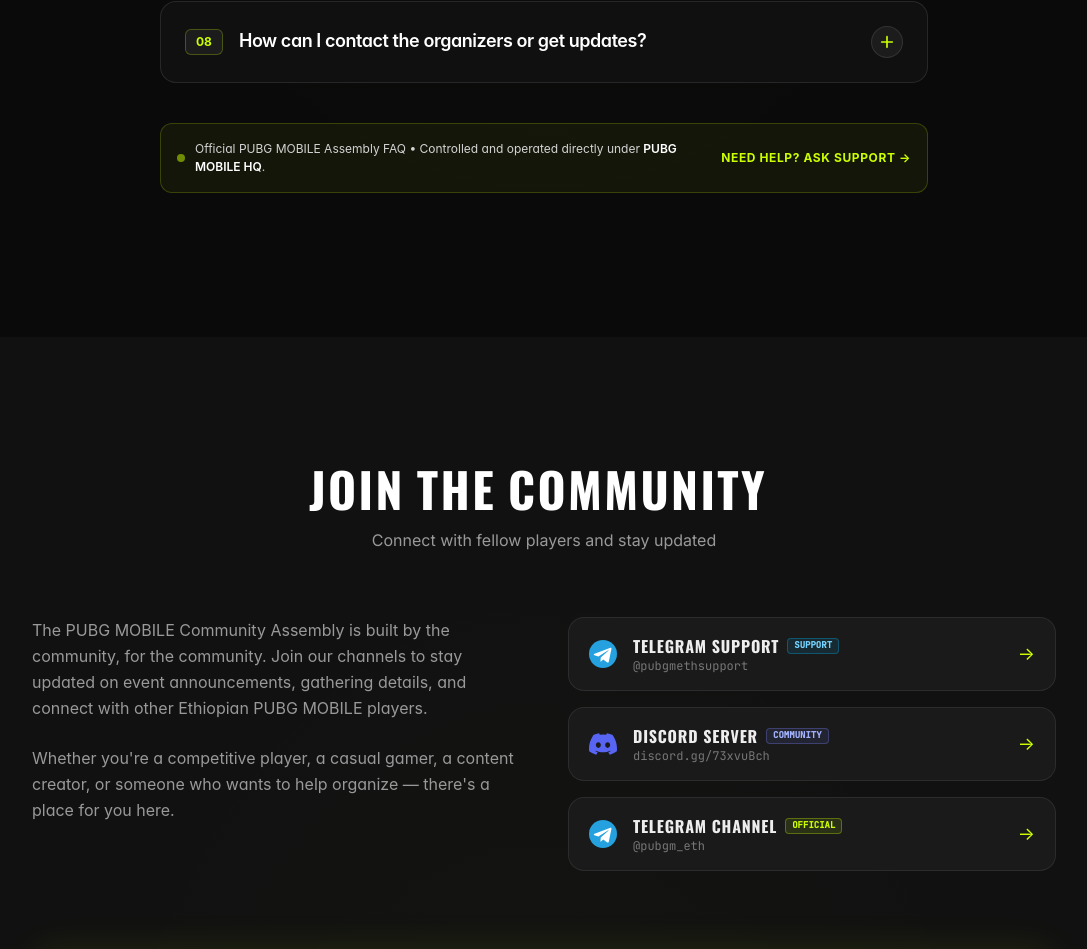
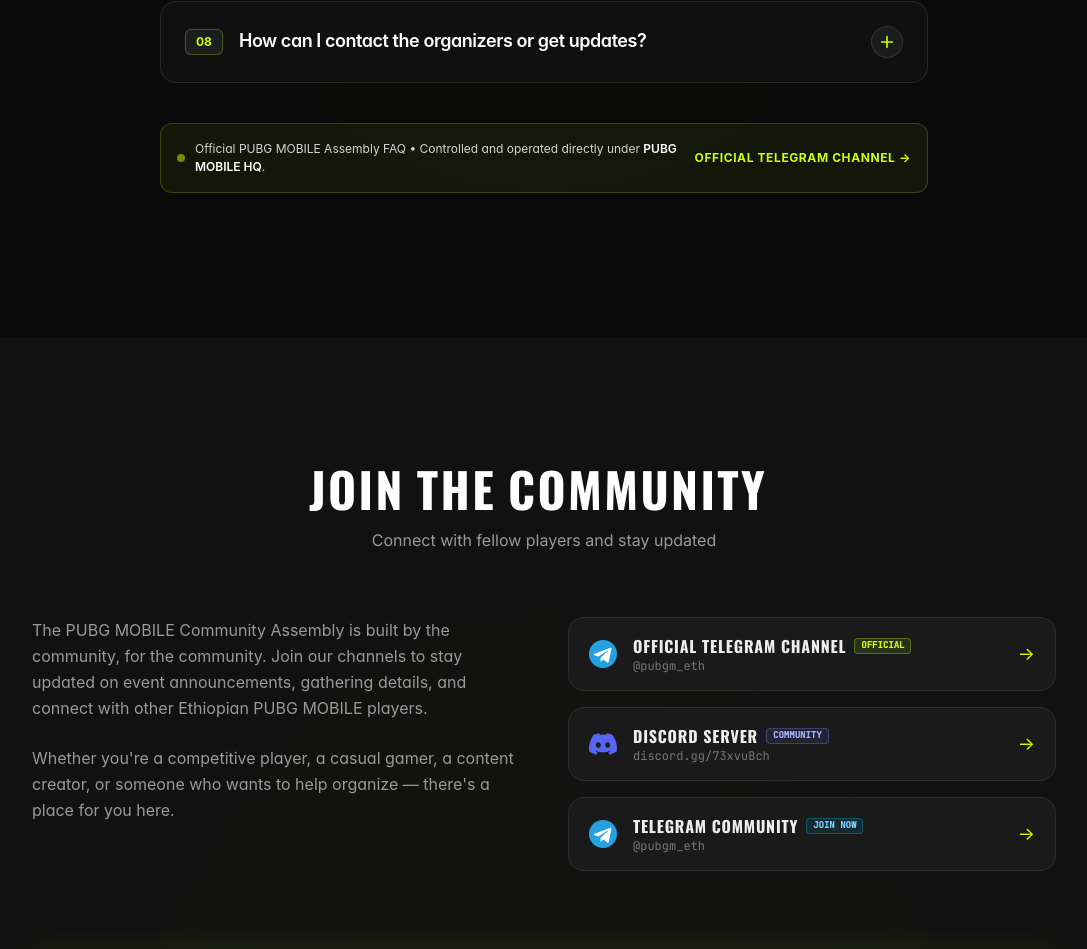
Before and after one commit to alamawed12/pubg-ethiopia, a Next.js app: page / in a window 1280 px wide. Shown: the part 4312-5261 px from the top of the page, without its empty margins (96-1183 px from the left). Built offline with nearby package versions, Linux system fonts and the light colour scheme; no server answers; the database is empty.

Commit message:
fix: update all official Telegram links to https://t.me/pubgm_eth across the entire website

```diff
--- a/src/app/admin/settings/page.tsx
+++ b/src/app/admin/settings/page.tsx
@@ -86,7 +86,7 @@
   const [awashName, setAwashName] = useState('Tsige Dagne');
 
   // Community Socials
-  const [telegramLink, setTelegramLink] = useState('https://t.me/pubgmethiopia');
+  const [telegramLink, setTelegramLink] = useState('https://t.me/pubgm_eth');
   const [discordLink, setDiscordLink] = useState('https://discord.gg/pubgethiopia');
 
   // Sponsors Marquee
@@ -1350,7 +1350,7 @@
                   type="text"
                   value={telegramLink}
                   onChange={(e) => setTelegramLink(e.target.value)}
-                  placeholder="https://t.me/pubgmethiopia"
+                  placeholder="https://t.me/pubgm_eth"
                   className="w-full px-4 py-2.5 rounded-xl border text-sm text-white font-sans outline-none focus:border-[#CCFF00] bg-[#161616] border-white/10"
                 />
               </div>
--- a/src/app/api/admin/settings/route.ts
+++ b/src/app/api/admin/settings/route.ts
@@ -57,7 +57,7 @@
       awashAccount: map.get('awash_account') || '013201378990300',
       awashName: map.get('awash_name') || 'Tsige Dagne',
       // Community links
-      telegramLink: map.get('telegram_link') || 'https://t.me/pubgmethiopia',
+      telegramLink: map.get('telegram_link') || 'https://t.me/pubgm_eth',
       discordLink: map.get('discord_link') || 'https://discord.gg/pubgethiopia',
       // Sponsors Marquee
       sponsorsEnabled: map.has('sponsors_enabled') ? map.get('sponsors_enabled') === 'true' : true,
--- a/src/app/api/settings/route.ts
+++ b/src/app/api/settings/route.ts
@@ -41,7 +41,7 @@
       awashAccount: map.get('awash_account') || '013201378990300',
       awashName: map.get('awash_name') || 'Tsige Dagne',
       // Community Socials
-      telegramLink: map.get('telegram_link') || 'https://t.me/pubgmethiopia',
+      telegramLink: map.get('telegram_link') || 'https://t.me/pubgm_eth',
       discordLink: map.get('discord_link') || 'https://discord.gg/pubgethiopia',
       // Sponsors Marquee
       sponsorsEnabled: map.has('sponsors_enabled') ? map.get('sponsors_enabled') === 'true' : true,
@@ -100,7 +100,7 @@
       telebirrName: 'Tsige Dagne',
       awashAccount: '013201378990300',
       awashName: 'Tsige Dagne',
-      telegramLink: 'https://t.me/pubgmethiopia',
+      telegramLink: 'https://t.me/pubgm_eth',
       discordLink: 'https://discord.gg/pubgethiopia',
       sponsorsEnabled: true,
       sponsorsTitle: 'OFFICIAL SPONSORS & PARTNERS',
--- a/src/components/layout/Footer.tsx
+++ b/src/components/layout/Footer.tsx
@@ -127,14 +127,14 @@
             <ul className="flex flex-col gap-2 font-sans text-xs text-neutral-400 font-medium">
               <li>
                 <a
-                  href="https://t.me/pubgmethsupport"
+                  href="https://t.me/pubgm_eth"
                   target="_blank"
                   rel="noopener noreferrer"
                   onMouseEnter={() => playSound('hover')}
                   onClick={() => playSound('click')}
                   className="hover:text-[#CCFF00] transition-colors duration-200 flex items-center justify-between group py-0.5"
                 >
-                  <span>TELEGRAM SUPPORT</span>
+                  <span>OFFICIAL TELEGRAM</span>
                   <span className="opacity-0 group-hover:opacity-100 transition-opacity text-[#CCFF00]">
                     ↗
                   </span>
--- a/src/components/registration/RegistrationForm.tsx
+++ b/src/components/registration/RegistrationForm.tsx
@@ -98,7 +98,7 @@
   // Dynamic Registration Gate status (controlled by Head Admin in /admin/settings)
   const [isGateLoaded, setIsGateLoaded] = useState<boolean>(false);
   const [isRegistrationOpen, setIsRegistrationOpen] = useState<boolean>(true);
-  const [telegramLink, setTelegramLink] = useState<string>('https://t.me/pubgmethiopia');
+  const [telegramLink, setTelegramLink] = useState<string>('https://t.me/pubgm_eth');
 
   useEffect(() => {
     fetch('/api/settings')
@@ -275,7 +275,7 @@
           </Button>
 
           <a
-            href={telegramLink}
+            href={telegramLink || 'https://t.me/pubgm_eth'}
             target="_blank"
             rel="noopener noreferrer"
             className="w-full sm:w-auto px-6 py-4 rounded-xl border border-white/20 bg-neutral-900 hover:bg-neutral-800 text-white font-heading font-black text-xs sm:text-sm tracking-wider uppercase transition-colors flex items-center justify-center gap-2"
--- a/src/components/sections/Contact.tsx
+++ b/src/components/sections/Contact.tsx
@@ -27,12 +27,12 @@
 
 const communityChannels = [
   {
-    name: 'TELEGRAM SUPPORT',
-    handle: '@pubgmethsupport',
-    href: 'https://t.me/pubgmethsupport',
+    name: 'OFFICIAL TELEGRAM CHANNEL',
+    handle: '@pubgm_eth',
+    href: 'https://t.me/pubgm_eth',
     icon: <TelegramLogo className="w-7 h-7 shrink-0" />,
-    badge: 'SUPPORT',
-    badgeColor: 'bg-sky-400/10 text-sky-300 border-sky-400/30',
+    badge: 'OFFICIAL',
+    badgeColor: 'bg-[#CCFF00]/10 text-[#CCFF00] border-[#CCFF00]/30',
   },
   {
     name: 'DISCORD SERVER',
@@ -43,12 +43,12 @@
     badgeColor: 'bg-indigo-400/10 text-indigo-300 border-indigo-400/30',
   },
   {
-    name: 'TELEGRAM CHANNEL',
+    name: 'TELEGRAM COMMUNITY',
     handle: '@pubgm_eth',
     href: 'https://t.me/pubgm_eth',
     icon: <TelegramLogo className="w-7 h-7 shrink-0" />,
-    badge: 'OFFICIAL',
-    badgeColor: 'bg-[#CCFF00]/10 text-[#CCFF00] border-[#CCFF00]/30',
+    badge: 'JOIN NOW',
+    badgeColor: 'bg-sky-400/10 text-sky-300 border-sky-400/30',
   },
 ];
 
--- a/src/components/sections/FAQ.tsx
+++ b/src/components/sections/FAQ.tsx
@@ -159,12 +159,12 @@
             </p>
           </div>
           <a
-            href="https://t.me/pubgmethsupport"
+            href="https://t.me/pubgm_eth"
             target="_blank"
             rel="noopener noreferrer"
             className="font-sans text-xs font-bold text-[#CCFF00] hover:underline shrink-0 uppercase tracking-wider"
           >
-            NEED HELP? ASK SUPPORT →
+            OFFICIAL TELEGRAM CHANNEL →
           </a>
         </div>
       </div>
```
Also changed, not shown: 1 other file (tests, documents, lock files or other folders).
